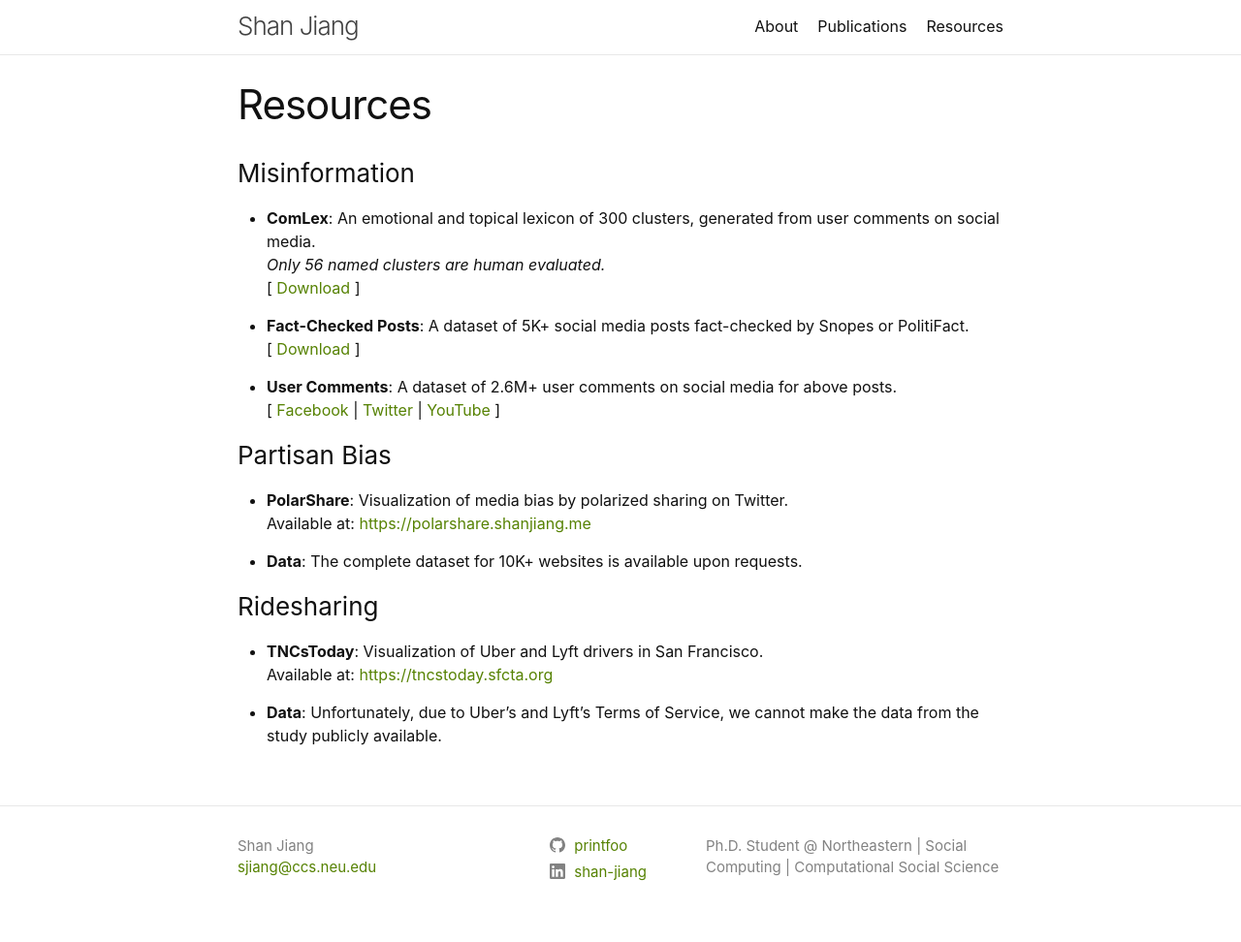
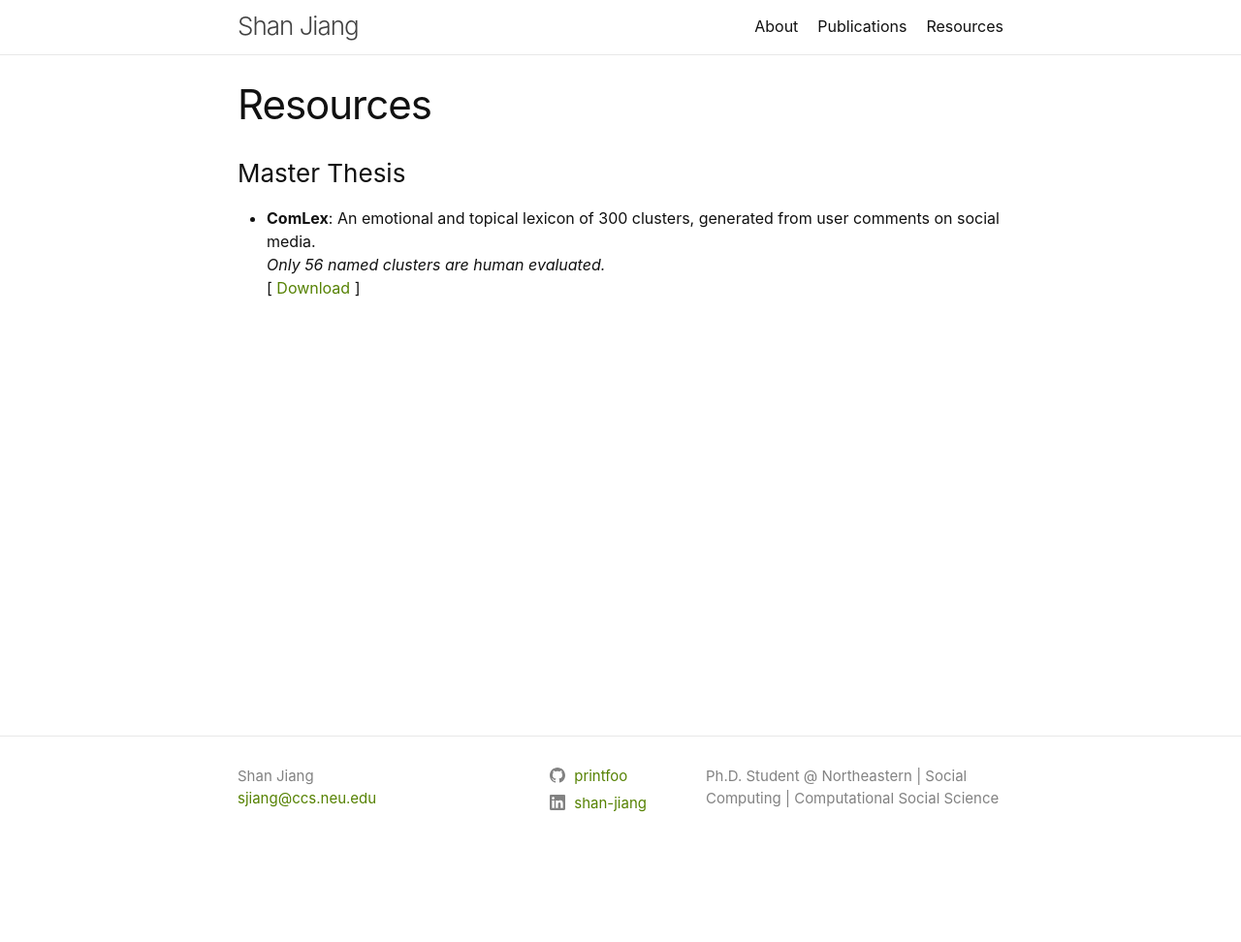
Before and after one commit to mmin0/mmin0.github.io, a Jekyll site: the page built from resources/index.md, in a window 1280 px wide. Shown: the whole page at 97% size. Built offline with Jekyll 4.4.1, drawn with Linux system fonts in a browser that asks for light colours; after the commit the page ends 900 px from its top, so only the background shows below that.

Commit message:
Update index.md

```diff
--- a/resources/index.md
+++ b/resources/index.md
@@ -3,28 +3,8 @@ layout: page
 title: Resources
 ---
 
-### Misinformation
+### Master Thesis
 
 * **ComLex**: An emotional and topical lexicon of 300 clusters, generated from user comments on social media.
 *Only 56 named clusters are human evaluated.*
 \[ [Download](ComLex.csv){:target="_blank"} \]
-
-* **Fact-Checked Posts**: A dataset of 5K+ social media posts fact-checked by Snopes or PolitiFact.
-\[ [Download](factchecks.csv){:target="_blank"} \]
-
-* **User Comments**: A dataset of 2.6M+ user comments on social media for above posts.
-\[ [Facebook](comments/facebook.bz2){:target="_blank"} | [Twitter](comments/twitter.bz2){:target="_blank"} | [YouTube](comments/youtube.bz2){:target="_blank"} \]
-
-### Partisan Bias
-
-* **PolarShare**: Visualization of media bias by polarized sharing on Twitter.
-Available at: [https://polarshare.shanjiang.me](https://polarshare.shanjiang.me){:target="_blank"}
-
-* **Data**: The complete dataset for 10K+ websites is available upon requests.
-
-### Ridesharing
-
-* **TNCsToday**: Visualization of Uber and Lyft drivers in San Francisco.
-Available at: [https://tncstoday.sfcta.org](https://tncstoday.sfcta.org){:target="_blank"}
-
-* **Data**: Unfortunately, due to Uber's and Lyft's Terms of Service, we cannot make the data from the study publicly available.
```
